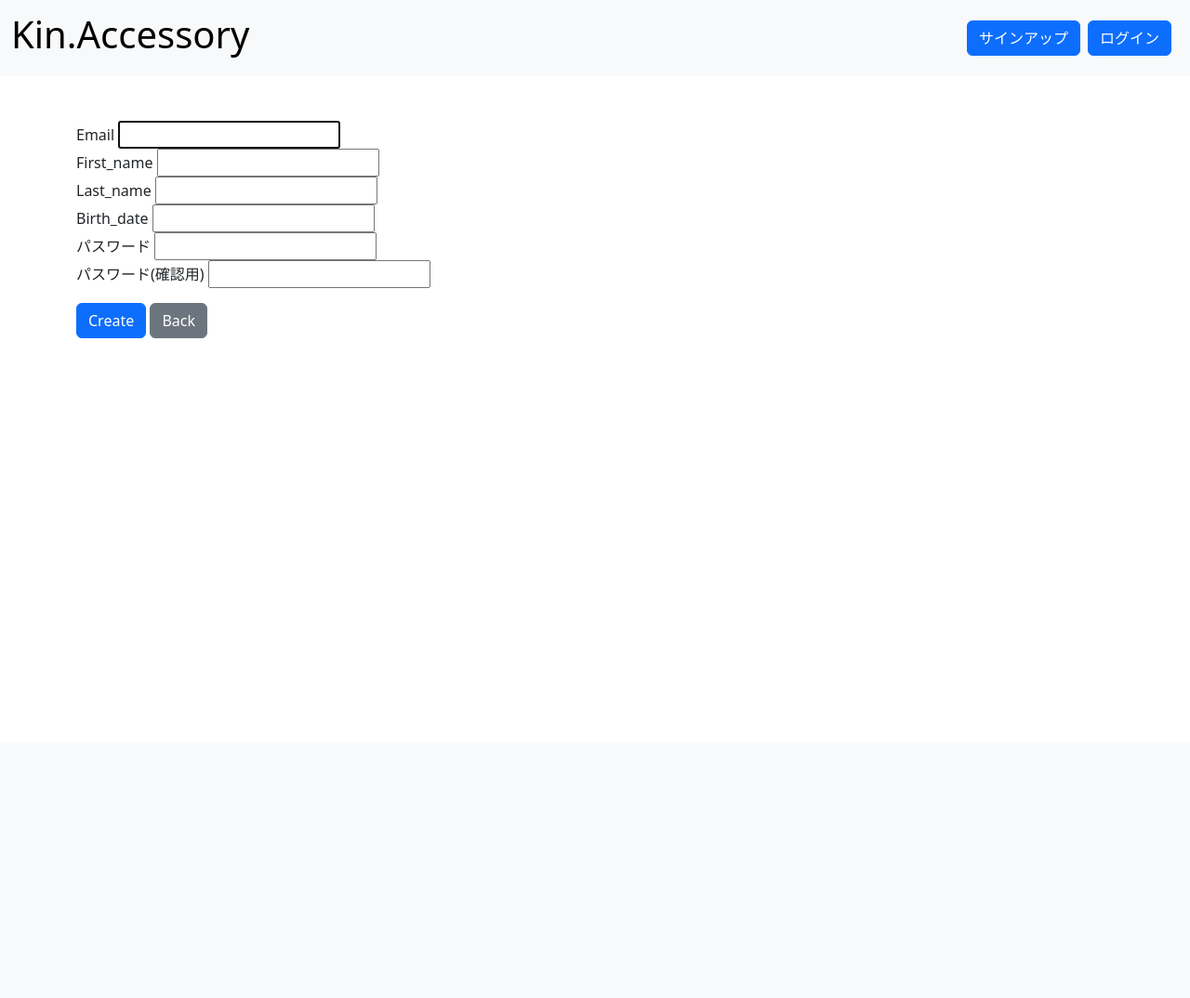
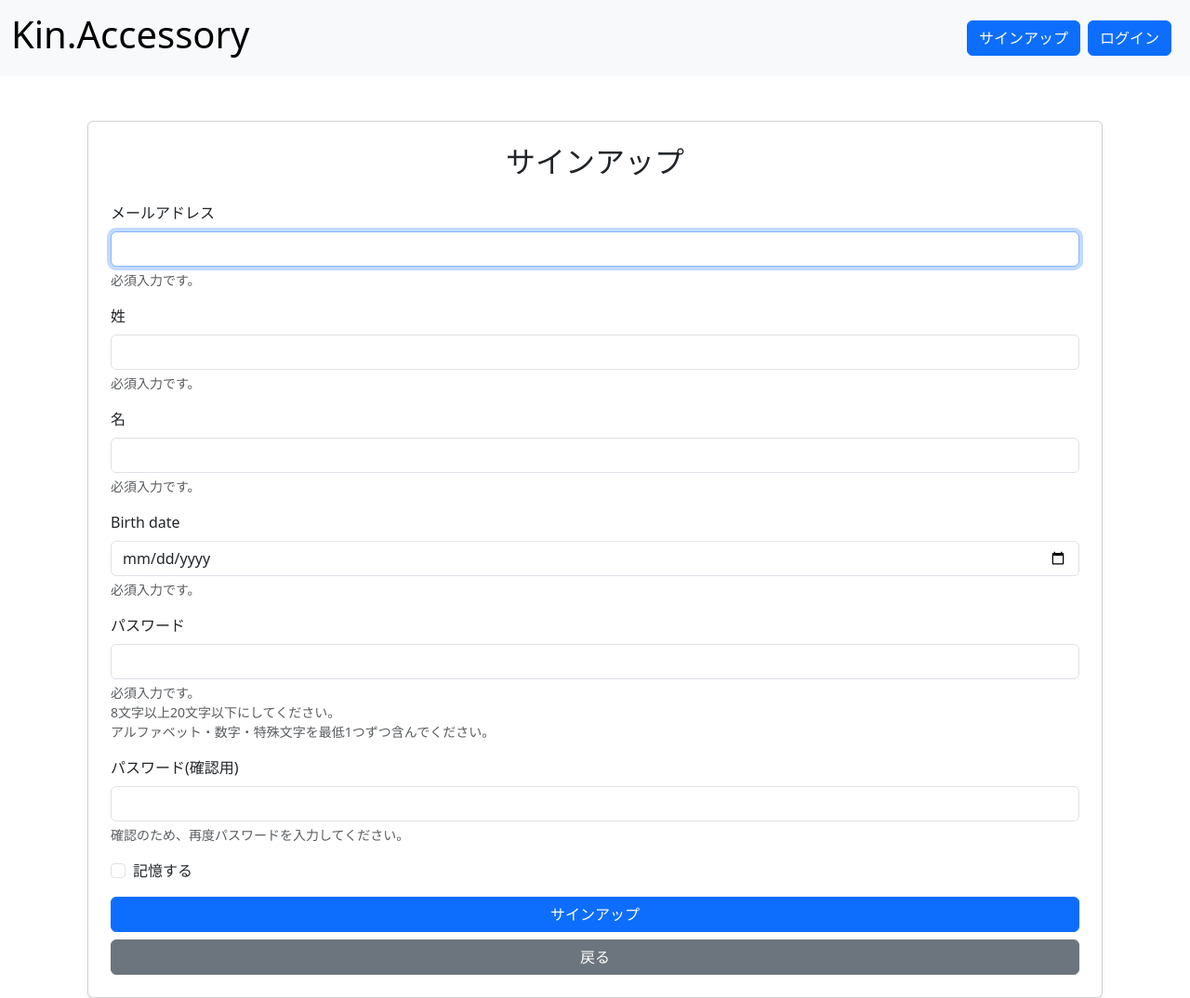
Before and after one commit to porChe1223/ECSite, a Django app: page /signup/ in a window 1280 px wide. Shown: the whole page at 93% size. Before the commit the page ends 364 px from the top, so only its background shows below. Run offline with Django 3.2, Linux system fonts and the light colour scheme.

Commit message:
change: 認証関連ページの改良のため、モデルの名前定義・注釈・誕生日とパスワードのバリデーションを追加

```diff
--- a/src/account/forms.py
+++ b/src/account/forms.py
@@ -1,5 +1,10 @@
+# 標準ライブラリ
+import re # 正規表現
 # Django
+from django import forms
 from django.contrib.auth.forms import UserCreationForm, AuthenticationForm
+from django.core.exceptions import ValidationError
+from django.utils.timezone import now
 # Userモデル
 from .models import User
 
@@ -8,6 +13,10 @@ class SignUpForm(UserCreationForm):
     """""""""""""""""""""
     ユーザ作成フォーム
     """""""""""""""""""""
+    birth_date = forms.DateField( # 誕生日はカレンダーウィジェットで選択
+        widget=forms.DateInput(attrs={"type": "date", "class": "form-control"})
+    )
+
     class Meta:
         model = User
         fields = (
@@ -17,6 +26,58 @@ class SignUpForm(UserCreationForm):
             "birth_date",
         )
 
+    # フロント整形
+    def __init__(self, *args, **kwargs):
+        super().__init__(*args, **kwargs)
+        for field in self.fields.values():
+            field.widget.attrs["class"] = "form-control"
+        self.fields["email"].help_text="必須入力です。"
+        self.fields["first_name"].help_text="必須入力です。"
+        self.fields["last_name"].help_text="必須入力です。"
+        self.fields["birth_date"].help_text="必須入力です。"
+        self.fields["password1"].help_text=(
+            "必須入力です。\n"
+            "8文字以上20文字以下にしてください。\n"
+            "アルファベット・数字・特殊文字を最低1つずつ含んでください。"
+        )
+
+    def clean_birth_date(self):
+        """""""""""""""""""""""
+        誕生日のバリデーション
+        -> 未来の日付けはダメ
+        """""""""""""""""""""""
+        birth_date = self.cleaned_data.get("birth_date")
+        if birth_date and birth_date > now().date():
+            raise ValidationError("誕生日には未来の日付を設定できません。")
+
+        return birth_date
+
+    def clean_password1(self):
+        """""""""""""""""""""""""""""""""""""""""""""""""""""""""""
+        パスワードのバリデーション
+        -> 8文字以下はダメ
+        -> 20文字以上はダメ
+        -> 正規表現でアルファベット、数字、特殊文字を含むかチェック
+        """""""""""""""""""""""""""""""""""""""""""""""""""""""""""
+        password1 = self.cleaned_data.get("password1")
+        errors = []
+        if password1 and not (8 <= len(password1) <= 20):
+            errors.append("パスワードは8文字以上20文字以下にしてください。")
+
+        if password1 and not re.search(r"[A-Za-z]", password1):
+            errors.append("アルファベットを最低1文字含めてください。")
+
+        if password1 and not re.search(r"\d", password1):
+            errors.append("数字を最低1文字含めてください。")
+
+        if password1 and not re.search(r"[!@#$%^&*(),.?\":{}|<>]", password1):
+            errors.append("特殊文字（!@#$%^&* など）を最低1文字含めてください。")
+
+        if errors:
+            raise ValidationError(errors)
+
+        return password1
+
 
 class LoginForm(AuthenticationForm):
     """""""""""""""""
@@ -24,3 +85,9 @@ class LoginForm(AuthenticationForm):
     """""""""""""""""
     class Meta:
         model = User
+
+    # フロント整形
+    def __init__(self, *args, **kwargs):
+        super().__init__(*args, **kwargs)
+        for field in self.fields.values():
+            field.widget.attrs["class"] = "form-control"
--- a/src/account/models.py
+++ b/src/account/models.py
@@ -57,55 +57,59 @@ class User(AbstractBaseUser, PermissionsMixin):
     """""""""""""""""""""
     ユーザ情報を扱うクラス
     """""""""""""""""""""
+    # メタデータ（全体情報）
+    class Meta:
+        verbose_name = 'ユーザー'
+        verbose_name_plural = 'ユーザー'
     # メールアドレス
     email = models.EmailField(
-        verbose_name=_("email"),
+        verbose_name=_("メールアドレス"),
         unique=True,
         null = False
     )
     # 姓
     first_name = models.CharField(
-        verbose_name=_("first_name"),
+        verbose_name=_("姓"),
         max_length=150,
         null=False,
         blank=False
     )
     # 名
     last_name = models.CharField(
-        verbose_name=_("last_name"),
+        verbose_name=_("名"),
         max_length=150,
         null=False,
         blank=False
     )
     # 誕生日
     birth_date = models.DateField(
-        verbose_name=_("birth_date"),
+        verbose_name=_("誕生日"),
         blank=True,
         null=False
     )
     # 管理者か否か
     is_superuser = models.BooleanField(
-        verbose_name=_("is_superuer"),
+        verbose_name=_("管理者権限"),
         default=False
     )
     # 従業員か否か
     is_staff = models.BooleanField(
-        verbose_name=_('staff status'),
+        verbose_name=_('スタッフ権限'),
         default=False,
     )
     # 活動中か否か
     is_active = models.BooleanField(
-        verbose_name=_('active'),
+        verbose_name=_('活動中'),
         default=True,
     )
     # 作成日時
     created_at = models.DateTimeField(
-        verbose_name=_("created_at"),
+        verbose_name=_("作成日"),
         auto_now_add=True
     )
     # 更新日時
     updated_at = models.DateTimeField(
-        verbose_name=_("updateded_at"),
+        verbose_name=_("更新日"),
         auto_now=True
     )
 
--- a/src/shop/models.py
+++ b/src/shop/models.py
@@ -6,10 +6,10 @@ class Product(models.Model):
     """""""""""""""""""""""""""
     商品に関する情報を扱うクラス
     """""""""""""""""""""""""""
-    # メタデータ（追加情報）
+    # メタデータ（全体情報）
     class Meta:
         verbose_name = '商品'
-        verbose_name_plural = '商品一覧'
+        verbose_name_plural = '商品'
     # 画像
     image = models.ImageField(
         verbose_name = '画像',
--- a/src/templates/account/login.html
+++ b/src/templates/account/login.html
@@ -1,3 +1,4 @@
+<!-- ヘッダーの読み込み -->
 {% extends 'header.html' %}
 
 {% block title %}
@@ -14,8 +15,8 @@
     <br>
     {% endfor %}
     <div class="mt-3">
-        <button type="submit" class="btn btn-primary">Login</button>
-        <a href="{% url 'account:shop' %}" class="btn btn-secondary">Back</a>
+        <button type="submit" class="btn btn-primary">ログイン</button>
+        <a href="{% url 'account:shop' %}" class="btn btn-secondary">戻る</a>
     </div>
 </form>
 {% endblock %}
--- a/src/templates/account/signup.html
+++ b/src/templates/account/signup.html
@@ -1,25 +1,48 @@
+<!-- ヘッダーのエクスポート -->
 {% extends 'header.html' %}
 
 {% block title %}
-<div class="h1">Create account</div>
+<h1 class="text-center mt-4">Create Account</h1>
 {% endblock %}
 
 {% block content %}
-<div>
-    <br>
-    <form method="POST">
-        {% csrf_token %}
+<div class="container mt-5">
+  <div class="card p-4 shadow-sm">
+    <h2 class="text-center mb-4">サインアップ</h2>
+    <form method="POST" class="needs-validation" novalidate>
+      {% csrf_token %}
+
+      {% if form.non_field_errors %}
+      <div class="alert alert-danger">
         {{ form.non_field_errors }}
-        {% for field in form %}
-        {{ field.label }}
+      </div>
+      {% endif %}
+
+      {% for field in form %}
+      <div class="mb-3">
+        <label for="{{ field.id_for_label }}" class="form-label">{{ field.label }}</label>
         {{ field }}
-        {{ field.errors }}
-        <br>
-        {% endfor %}
-        <div class="mt-3">
-            <button type="submit" class="btn btn-primary">Create</button>
-            <a href="{% url 'account:shop' %}" class="btn btn-secondary">Back</a>
-        </div>
+
+        {% if field.help_text %}
+        <div class="form-text">{{ field.help_text | linebreaksbr }}</div>
+        {% endif %}
+
+        {% if field.errors %}
+                <div class="text-danger">{{ field.errors }}</div>
+        {% endif %}
+      </div>
+      {% endfor %}
+
+      <div class="mb-3 form-check">
+        <input type="checkbox" class="form-check-input" id="rememberMe">
+        <label class="form-check-label" for="rememberMe">記憶する</label>
+      </div>
+
+      <div class="d-grid gap-2">
+        <button type="submit" class="btn btn-primary">サインアップ</button>
+        <a href="{% url 'account:shop' %}" class="btn btn-secondary">戻る</a>
+      </div>
     </form>
+  </div>
 </div>
 {% endblock %}
```
